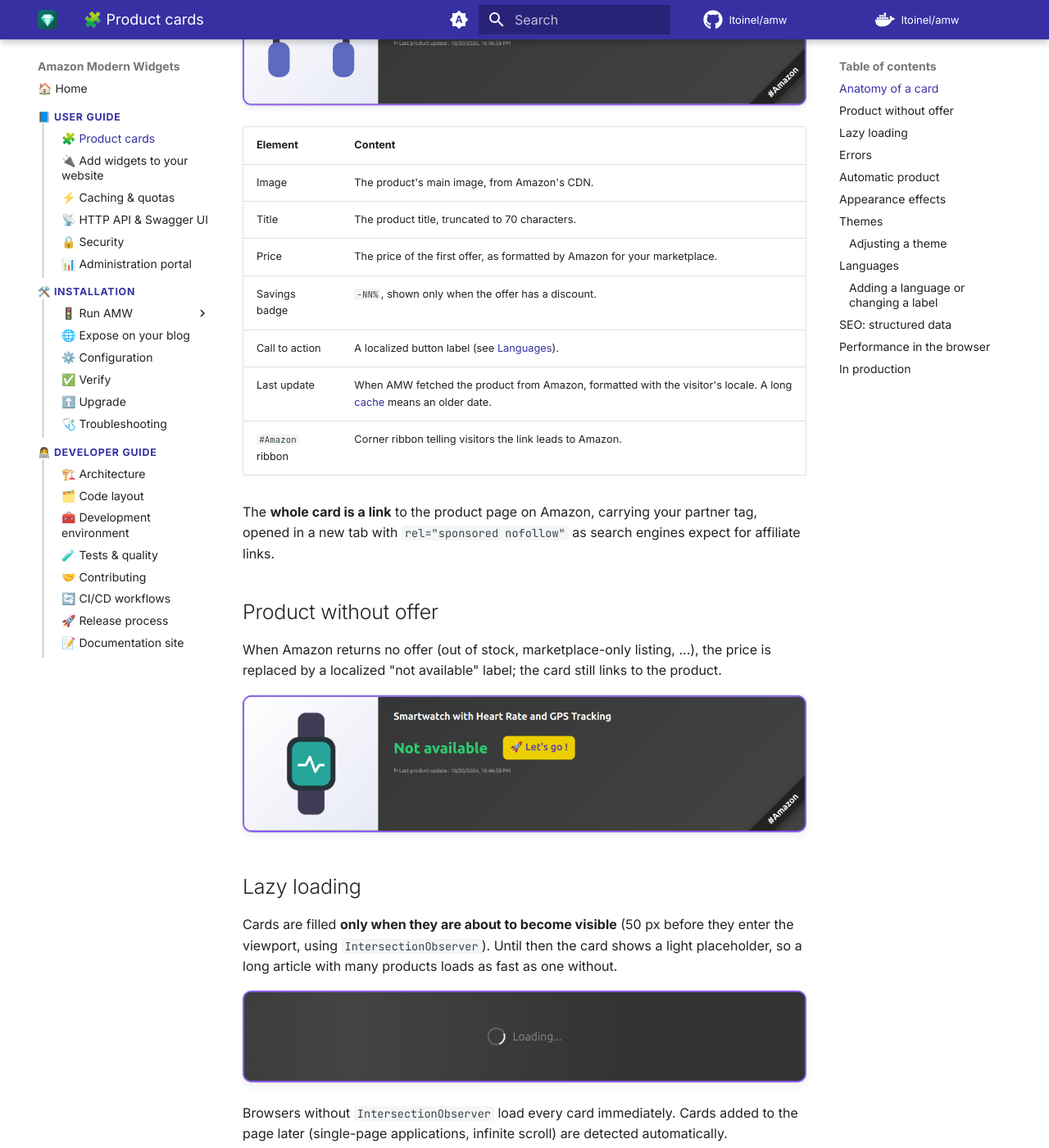
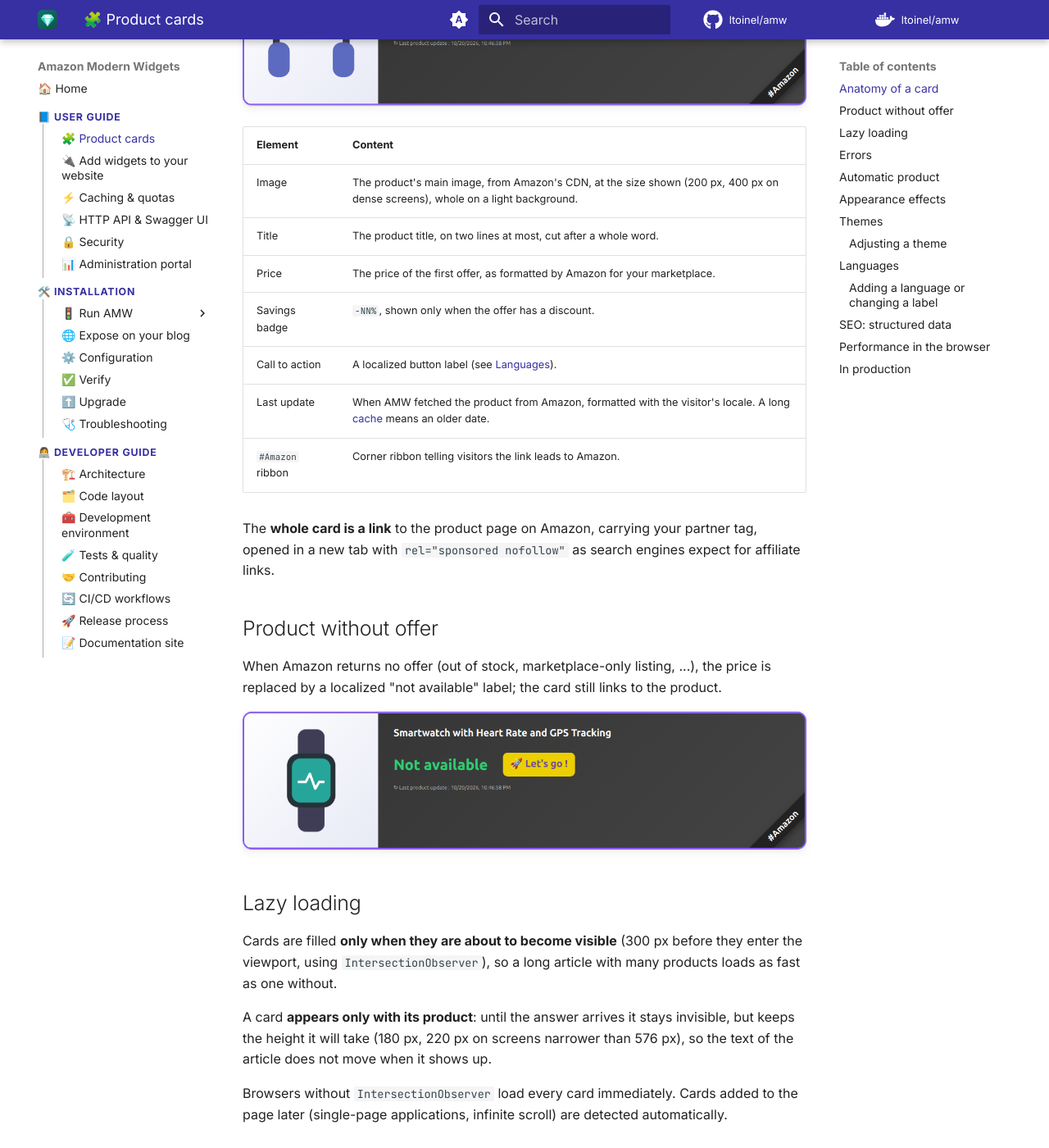
Before and after one commit to ltoinel/amw, an MkDocs documentation site: the page built from docs/user-guide/widget.md, in a window 1280 px wide and 1400 px high, scrolled down 1179 px. Shown: the whole window at 82% size. Built offline with MkDocs 1.6.1 and Material for MkDocs 9.7.7, drawn with Linux system fonts in a browser that asks for light colours; comment, search, counter and statistics services are not loaded.

Commit message:
fix(widget): stable, lighter and readable cards (#375)
- Reserve the height of the loaded card (180 px, 220 px on mobile) from the
  placeholder on, and show the card only once its product is loaded.
- Fixed image size (160 px, 88 px on mobile), whole on a white background,
  requested at ._SL200_ with a ._SL400_ 2x srcset instead of ._SL500_.
- Titles on two lines, cut after a whole word, instead of 70 characters.
- Readable price disclaimer and disclosure (11 to 13 px), clear of the ribbon.
- Lazy loading starts 300 px before the viewport.

Closes #370
Closes #371
Closes #372
Closes #373
Closes #374

Co-authored-by: Ludovic Toinel <ltoinel@free.fr>
Co-authored-by: Claude Opus 5.5 <noreply@anthropic.com>

```diff
--- a/docs/user-guide/widget.md
+++ b/docs/user-guide/widget.md
@@ -12,8 +12,8 @@ embed them.
 
 | Element | Content |
 |---|---|
-| Image | The product's main image, from Amazon's CDN. |
-| Title | The product title, truncated to 70 characters. |
+| Image | The product's main image, from Amazon's CDN, at the size shown (200 px, 400 px on dense screens), whole on a light background. |
+| Title | The product title, on two lines at most, cut after a whole word. |
 | Price | The price of the first offer, as formatted by Amazon for your marketplace. |
 | Savings badge | `-NN%`, shown only when the offer has a discount. |
 | Call to action | A localized button label (see [Languages](#languages)). |
@@ -33,11 +33,13 @@ replaced by a localized "not available" label; the card still links to the produ
 
 ## Lazy loading
 
-Cards are filled **only when they are about to become visible** (50 px before they
-enter the viewport, using `IntersectionObserver`). Until then the card shows a light
-placeholder, so a long article with many products loads as fast as one without.
+Cards are filled **only when they are about to become visible** (300 px before they
+enter the viewport, using `IntersectionObserver`), so a long article with many products
+loads as fast as one without.
 
-![Lazy loading placeholder](../assets/screenshots/product-lazy.png){ loading=lazy }
+A card **appears only with its product**: until the answer arrives it stays invisible,
+but keeps the height it will take (180 px, 220 px on screens narrower than 576 px), so
+the text of the article does not move when it shows up.
 
 Browsers without `IntersectionObserver` load every card immediately. Cards added to the
 page later (single-page applications, infinite scroll) are detected automatically.
```
Also changed, not shown: src/widgets/widget.css (+46 -19 lines), 2 other files.
